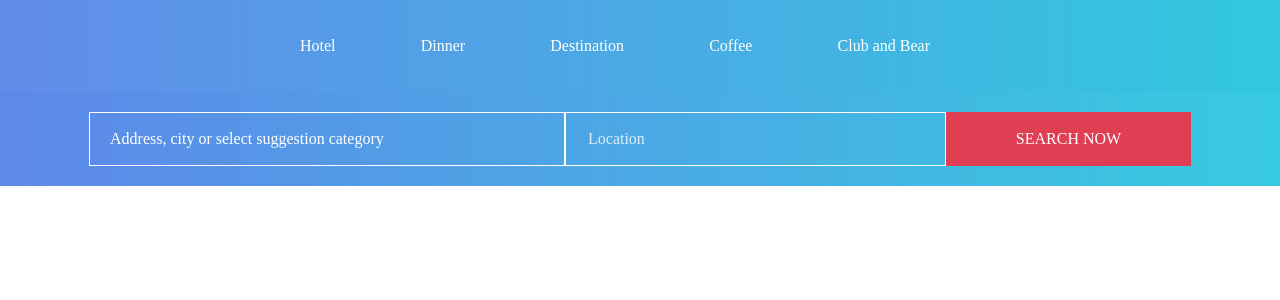
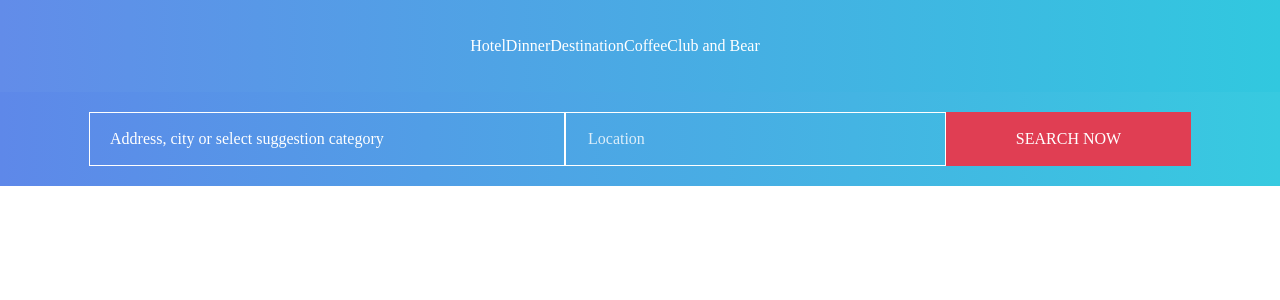
Before and after one commit to trixcode/triplytrip-front, a Next.js app: page / in a window 1280 px wide. Shown: the top 300 px of the page. Built offline with nearby package versions, Linux system fonts and the light colour scheme.

Commit message:
add wrapper in category component

```diff
--- a/src/components/Category/category.scss
+++ b/src/components/Category/category.scss
@@ -4,10 +4,17 @@
 body{
   margin: 0;
 }
-.category-container{
+.category-wrapper{
   background: rgb(98,140,233);
   background: linear-gradient(90deg, rgba(98,140,233,1) 0%, rgba(49,200,223,1) 100%);
   height: 92px;
+  display: flex;
+  align-items: center;
+  justify-content: center;
+
+}
+.category-container{
+
   display: flex;
   align-items: center;
   justify-content: space-between;
--- a/src/components/Category/index.js
+++ b/src/components/Category/index.js
@@ -2,7 +2,8 @@
 import './category.scss';
 
 const Category = (props) => {
-    return (
+  return (
+    <div className="category-wrapper">
       <div class="category-container ">
         <div class="category container-Tynai">
           <div class="category-block first-block">
@@ -27,7 +28,9 @@ const Category = (props) => {
           </div>
         </div>
       </div>
-    )
+    </div>
+
+  )
 }
 
 export default Category;
```
